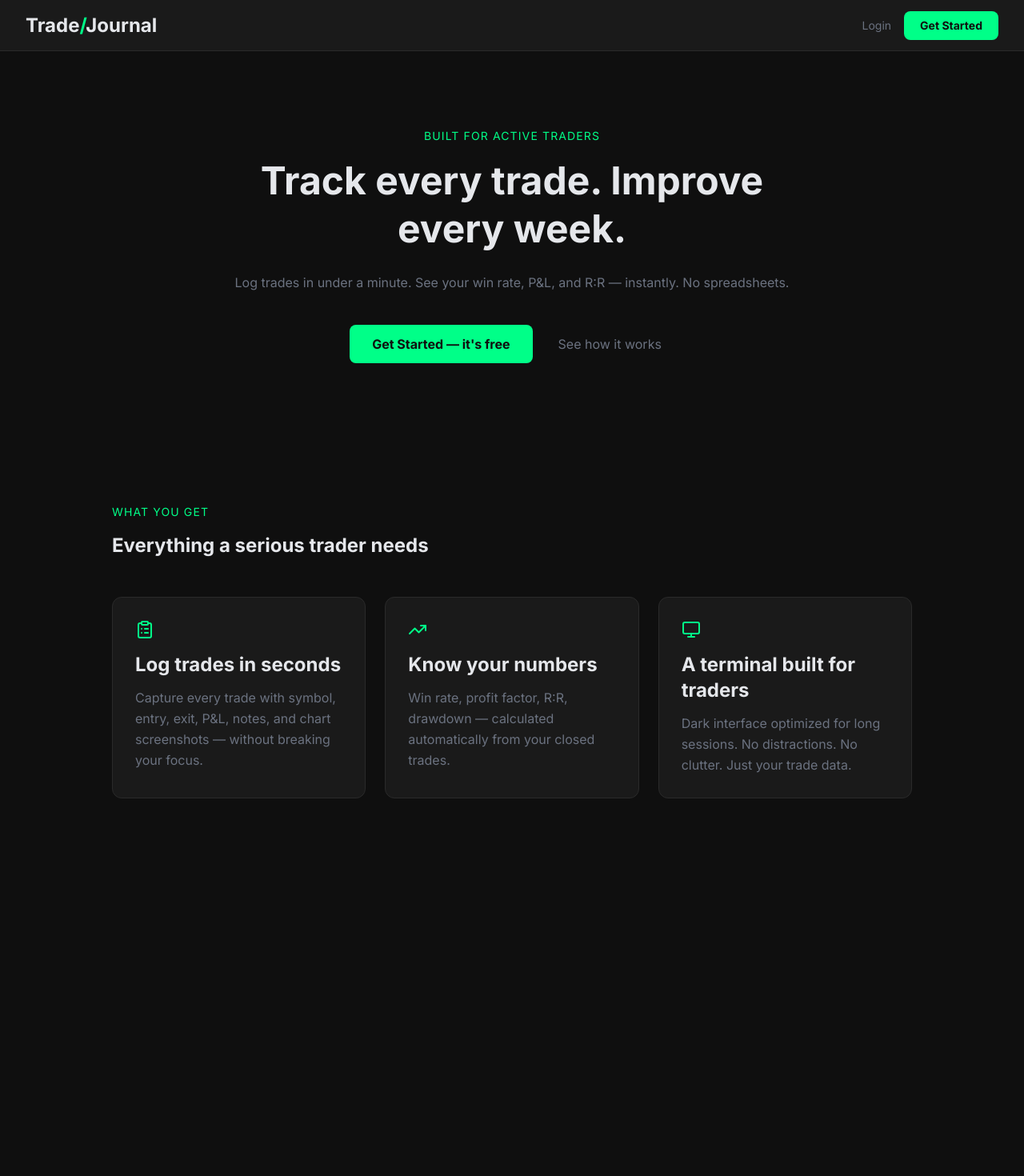
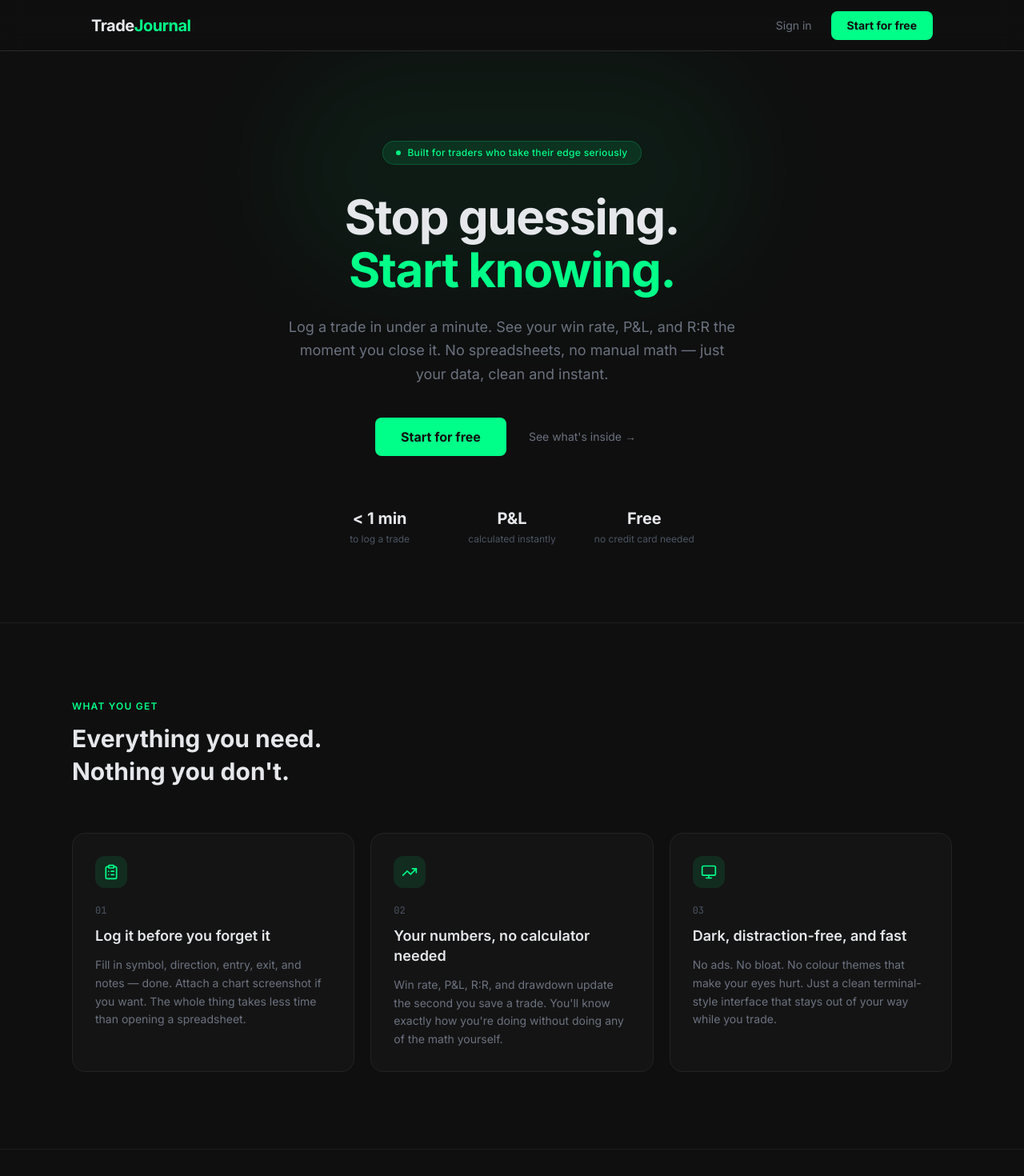
Before and after one commit to aleks-drozy/Trading_Dashboard, a Next.js app: page / in a window 1280 px wide. Shown: the top 1470 px of the page at 80% size. Before the commit the page ends 1078 px from the top, so only its background shows below. Built offline with nearby package versions, Linux system fonts and the light colour scheme.

Commit message:
feat(landing): redesign home page UI and humanise copy

```diff
--- a/components/landing/FeaturesSection.tsx
+++ b/components/landing/FeaturesSection.tsx
@@ -1,54 +1,57 @@
 import { ClipboardList, TrendingUp, Monitor } from "lucide-react"
+import Link from "next/link"
 
 const features = [
   {
     icon: ClipboardList,
-    title: "Log trades in seconds",
-    body: "Capture every trade with symbol, entry, exit, P&L, notes, and chart screenshots — without breaking your focus.",
+    title: "Log it before you forget it",
+    body: "Fill in symbol, direction, entry, exit, and notes — done. Attach a chart screenshot if you want. The whole thing takes less time than opening a spreadsheet.",
   },
   {
     icon: TrendingUp,
-    title: "Know your numbers",
-    body: "Win rate, profit factor, R:R, drawdown — calculated automatically from your closed trades.",
+    title: "Your numbers, no calculator needed",
+    body: "Win rate, P&L, R:R, and drawdown update the second you save a trade. You'll know exactly how you're doing without doing any of the math yourself.",
   },
   {
     icon: Monitor,
-    title: "A terminal built for traders",
-    body: "Dark interface optimized for long sessions. No distractions. No clutter. Just your trade data.",
+    title: "Dark, distraction-free, and fast",
+    body: "No ads. No bloat. No colour themes that make your eyes hurt. Just a clean terminal-style interface that stays out of your way while you trade.",
   },
 ]
 
 export function FeaturesSection() {
   return (
-    <section id="features" className="bg-[#0f0f0f] py-20 px-8">
-      <div className="max-w-[1000px] mx-auto">
-        {/* Section label */}
-        <p
-          className="text-sm text-[#00ff88] uppercase tracking-widest mb-4"
-          style={{ letterSpacing: "0.08em" }}
-        >
-          WHAT YOU GET
+    <>
+      {/* Features */}
+      <section id="features" className="bg-[#0f0f0f] py-24 px-6 border-t border-[#1e1e1e]">
+        <div className="max-w-[1100px] mx-auto">
+          {/* Header */}
+          <div className="max-w-[520px] mb-14">
+            <p className="text-xs text-[#00ff88] font-semibold uppercase tracking-widest mb-3">
+              What you get
             </p>
+            <h2 className="text-3xl font-bold text-[#e5e7eb] leading-snug">
+              Everything you need.<br />Nothing you don't.
+            </h2>
+          </div>
 
-        {/* Section heading */}
-        <h2 className="text-2xl font-bold text-[#e5e7eb] mb-12">
-          Everything a serious trader needs
-        </h2>
-
-        {/* Feature card grid */}
-        <div className="grid grid-cols-1 md:grid-cols-3 gap-6">
-          {features.map((feature) => {
+          {/* Cards */}
+          <div className="grid grid-cols-1 md:grid-cols-3 gap-5">
+            {features.map((feature, i) => {
               const Icon = feature.icon
               return (
                 <div
                   key={feature.title}
-                className="bg-[#1a1a1a] border border-[#2a2a2a] rounded-xl p-7 hover:border-[#3a3a3a] transition-colors duration-150"
+                  className="group bg-[#141414] border border-[#232323] rounded-2xl p-7 hover:border-[#00ff88]/30 hover:bg-[#161616] transition-all duration-200"
                 >
-                <Icon size={24} className="text-[#00ff88] mb-4" />
-                <h3 className="text-2xl font-bold text-[#e5e7eb] mb-3">
+                  <div className="w-10 h-10 rounded-xl bg-[#00ff88]/10 flex items-center justify-center mb-5 group-hover:bg-[#00ff88]/15 transition-colors">
+                    <Icon size={20} className="text-[#00ff88]" />
+                  </div>
+                  <span className="text-xs text-[#4b5563] font-mono mb-3 block">0{i + 1}</span>
+                  <h3 className="text-lg font-semibold text-[#e5e7eb] mb-3 leading-snug">
                     {feature.title}
                   </h3>
-                <p className="text-base text-[#6b7280] leading-relaxed">
+                  <p className="text-sm text-[#6b7280] leading-relaxed">
                     {feature.body}
                   </p>
                 </div>
@@ -57,5 +60,34 @@ export function FeaturesSection() {
           </div>
         </div>
       </section>
+
+      {/* Bottom CTA */}
+      <section className="bg-[#0f0f0f] py-20 px-6 border-t border-[#1e1e1e]">
+        <div className="max-w-[600px] mx-auto text-center">
+          <h2 className="text-3xl font-bold text-[#e5e7eb] mb-4">
+            Ready to actually learn from your trades?
+          </h2>
+          <p className="text-[#6b7280] mb-8">
+            It's free. Takes 30 seconds to sign up. No spreadsheet required.
+          </p>
+          <Link
+            href="/register"
+            className="inline-flex items-center bg-[#00ff88] text-[#0f0f0f] text-base font-bold h-12 px-8 rounded-lg hover:bg-[#00e67a] transition-colors duration-150"
+          >
+            Create your account
+          </Link>
+        </div>
+      </section>
+
+      {/* Footer */}
+      <footer className="bg-[#0f0f0f] border-t border-[#1e1e1e] py-6 px-6">
+        <div className="max-w-[1100px] mx-auto flex items-center justify-between">
+          <span className="text-sm font-bold text-[#e5e7eb]">
+            Trade<span className="text-[#00ff88]">Journal</span>
+          </span>
+          <span className="text-xs text-[#4b5563]">Built for traders who want to get better.</span>
+        </div>
+      </footer>
+    </>
   )
 }
--- a/components/landing/HeroSection.tsx
+++ b/components/landing/HeroSection.tsx
@@ -1,44 +1,60 @@
 import Link from "next/link"
+
+const stats = [
+  { value: "< 1 min", label: "to log a trade" },
+  { value: "P&L", label: "calculated instantly" },
+  { value: "Free", label: "no credit card needed" },
+]
 
 export function HeroSection() {
   return (
-    <section className="bg-[#0f0f0f] py-24 px-8">
-      <div className="max-w-[720px] mx-auto text-center">
-        {/* Eyebrow */}
-        <p
-          className="text-sm text-[#00ff88] uppercase tracking-widest mb-4"
-          style={{ letterSpacing: "0.08em" }}
-        >
-          BUILT FOR ACTIVE TRADERS
-        </p>
+    <section className="relative bg-[#0f0f0f] pt-28 pb-24 px-6 overflow-hidden">
+      {/* Subtle green glow behind headline */}
+      <div className="absolute top-0 left-1/2 -translate-x-1/2 w-[600px] h-[300px] bg-[#00ff88]/5 rounded-full blur-3xl pointer-events-none" />
+
+      <div className="relative max-w-[760px] mx-auto text-center">
+        {/* Eyebrow pill */}
+        <div className="inline-flex items-center gap-2 bg-[#00ff88]/10 border border-[#00ff88]/20 rounded-full px-4 py-1.5 mb-8">
+          <span className="w-1.5 h-1.5 rounded-full bg-[#00ff88] animate-pulse" />
+          <span className="text-xs text-[#00ff88] font-medium tracking-wide">Built for traders who take their edge seriously</span>
+        </div>
 
         {/* Headline */}
-        <h1 className="text-5xl font-bold text-[#e5e7eb] leading-tight">
-          Track every trade. Improve every week.
+        <h1 className="text-5xl sm:text-6xl font-bold text-[#e5e7eb] leading-[1.1] tracking-tight">
+          Stop guessing.<br />
+          <span className="text-[#00ff88]">Start knowing.</span>
         </h1>
 
         {/* Subheading */}
-        <p className="text-base text-[#6b7280] leading-relaxed mt-6">
-          Log trades in under a minute. See your win rate, P&amp;L, and R:R — instantly. No spreadsheets.
+        <p className="text-lg text-[#6b7280] leading-relaxed mt-6 max-w-[560px] mx-auto">
+          Log a trade in under a minute. See your win rate, P&amp;L, and R:R the moment you close it.
+          No spreadsheets, no manual math — just your data, clean and instant.
         </p>
 
         {/* CTA group */}
-        <div className="mt-10 flex flex-row items-center justify-center gap-4">
-          {/* Primary CTA */}
+        <div className="mt-10 flex flex-col sm:flex-row items-center justify-center gap-3">
           <Link
             href="/register"
-            className="inline-flex items-center bg-[#00ff88] text-[#0f0f0f] text-base font-bold h-12 px-7 rounded-lg hover:bg-[#00e67a] transition-colors duration-150"
+            className="inline-flex items-center bg-[#00ff88] text-[#0f0f0f] text-base font-bold h-12 px-8 rounded-lg hover:bg-[#00e67a] transition-colors duration-150 w-full sm:w-auto justify-center"
           >
-            Get Started — it&apos;s free
+            Start for free
           </Link>
-
-          {/* Secondary CTA */}
           <Link
             href="#features"
-            className="inline-flex items-center text-base text-[#6b7280] hover:underline h-12 px-4"
+            className="inline-flex items-center text-sm text-[#6b7280] hover:text-[#e5e7eb] transition-colors h-12 px-4"
           >
-            See how it works
+            See what's inside →
           </Link>
+        </div>
+
+        {/* Mini stats */}
+        <div className="mt-16 grid grid-cols-3 gap-4 max-w-[480px] mx-auto">
+          {stats.map((s) => (
+            <div key={s.label} className="flex flex-col items-center gap-1">
+              <span className="text-xl font-bold text-[#e5e7eb]">{s.value}</span>
+              <span className="text-xs text-[#4b5563]">{s.label}</span>
+            </div>
+          ))}
         </div>
       </div>
     </section>
--- a/components/landing/Navbar.tsx
+++ b/components/landing/Navbar.tsx
@@ -2,29 +2,24 @@ import Link from "next/link"
 
 export function Navbar() {
   return (
-    <nav className="sticky top-0 z-50 bg-[#1a1a1a] border-b border-[#2a2a2a] h-16">
-      <div className="flex items-center justify-between h-full px-8">
-        {/* Logo */}
-        <Link
-          href="/"
-          className="text-2xl font-bold text-[#e5e7eb]"
-        >
-          Trade<span className="text-[#00ff88]">/</span>Journal
+    <nav className="sticky top-0 z-50 bg-[#0f0f0f]/80 backdrop-blur-md border-b border-[#2a2a2a] h-16">
+      <div className="flex items-center justify-between h-full max-w-[1100px] mx-auto px-6">
+        <Link href="/" className="text-xl font-bold text-[#e5e7eb] tracking-tight">
+          Trade<span className="text-[#00ff88]">Journal</span>
         </Link>
 
-        {/* Nav actions */}
-        <div className="flex items-center gap-4">
+        <div className="flex items-center gap-3">
           <Link
             href="/login"
-            className="text-sm text-[#6b7280] hover:text-[#e5e7eb] transition-colors duration-150"
+            className="text-sm text-[#6b7280] hover:text-[#e5e7eb] transition-colors duration-150 px-3 py-2"
           >
-            Login
+            Sign in
           </Link>
           <Link
             href="/register"
             className="inline-flex items-center bg-[#00ff88] text-[#0f0f0f] text-sm font-bold h-9 px-5 rounded-lg hover:bg-[#00e67a] transition-colors duration-150"
           >
-            Get Started
+            Start for free
           </Link>
         </div>
       </div>
```
Lines whose indentation alone changed are shown as unchanged.
